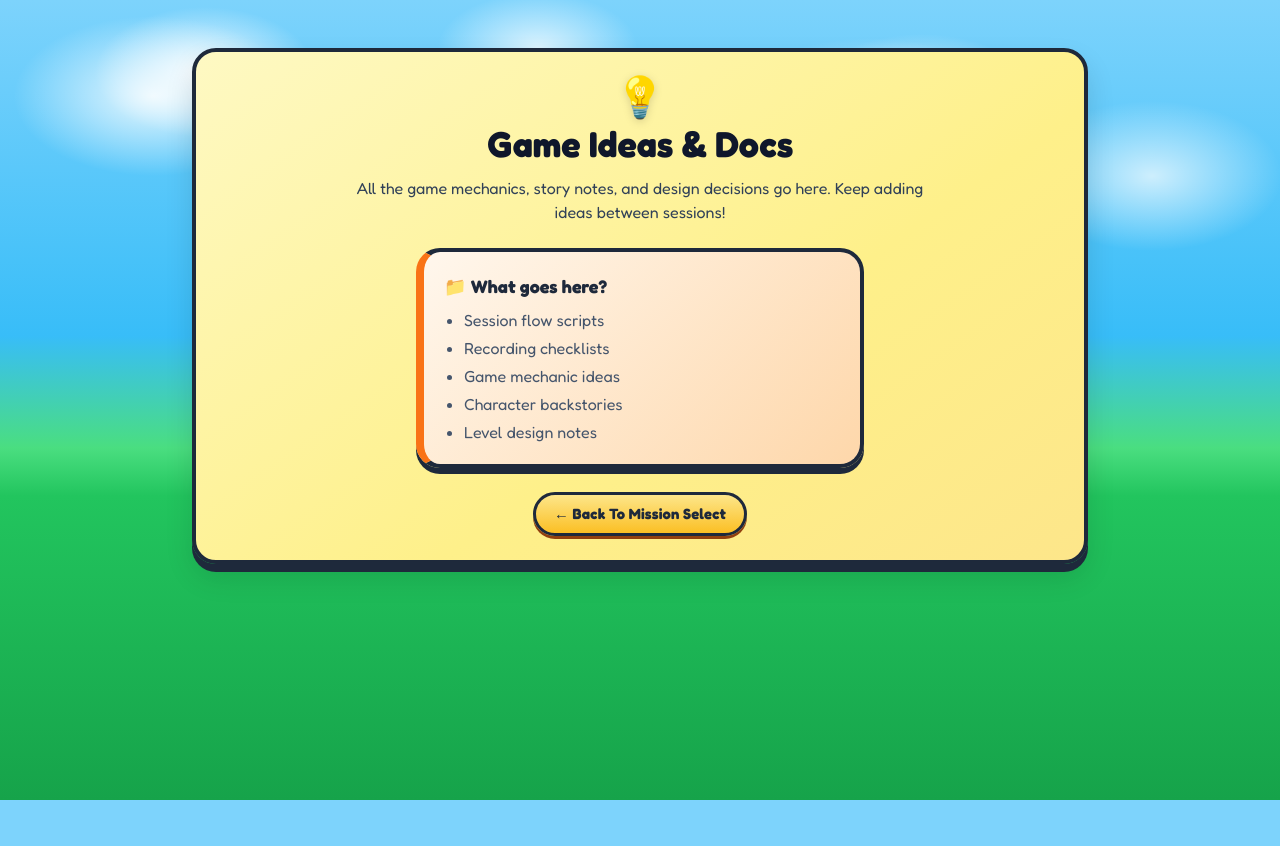
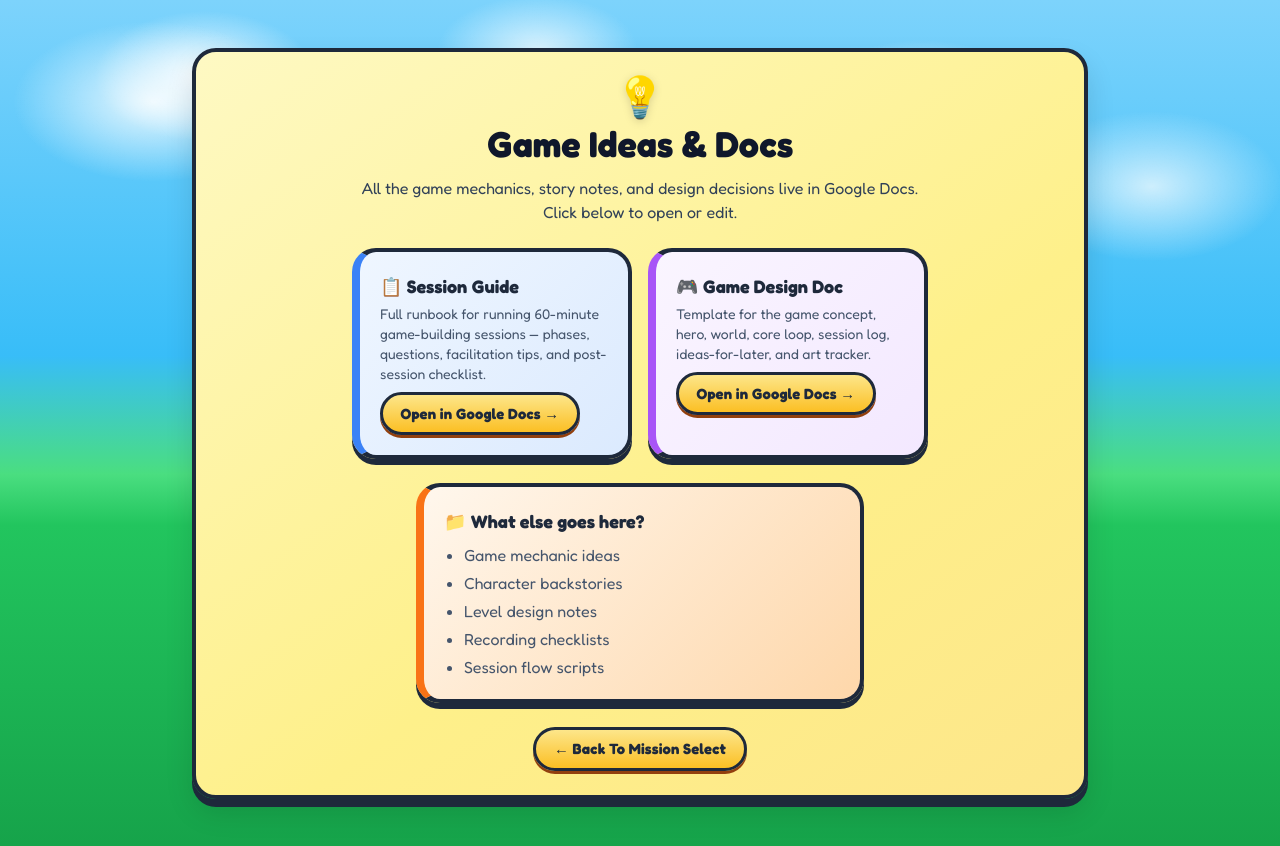
Before and after one commit to LukeLit/WorldOfEli, a Next.js app: page /docs in a window 1280 px wide. Before the commit the page ends 800 px from the top, so only its background shows below. Built offline with nearby package versions, Linux system fonts and the light colour scheme.

Commit message:
add Google Doc links to homepage and /docs page

```diff
--- a/app/docs/page.tsx
+++ b/app/docs/page.tsx
@@ -1,4 +1,9 @@
 import Link from "next/link";
+
+const sessionGuideUrl =
+  "https://docs.google.com/document/d/1DPGnzvgmL6LefsTYJi2S1X6j_LZ69lgpuKsrfohTJX4/edit";
+const gameDesignDocUrl =
+  "https://docs.google.com/document/d/1Q9SwF7OttUEVDRRLXdMo6_P4aRIRuWPin_GvMo7FrVc/edit";
 
 export default function DocsPage() {
   return (
@@ -11,19 +16,55 @@ export default function DocsPage() {
           Game Ideas &amp; Docs
         </h1>
         <p className="mx-auto mt-3 max-w-xl text-slate-700">
-          All the game mechanics, story notes, and design decisions go here.
-          Keep adding ideas between sessions!
+          All the game mechanics, story notes, and design decisions live in
+          Google Docs. Click below to open or edit.
         </p>
 
+        {/* Google Docs */}
+        <div className="mx-auto mt-6 grid max-w-xl gap-4 text-left sm:grid-cols-2">
+          <a
+            href={sessionGuideUrl}
+            target="_blank"
+            rel="noreferrer"
+            className="mission-card card-blue transition-transform hover:scale-[1.02]"
+          >
+            <h2 className="text-lg font-bold">📋 Session Guide</h2>
+            <p className="mt-1 text-sm text-slate-600">
+              Full runbook for running 60-minute game-building sessions — phases,
+              questions, facilitation tips, and post-session checklist.
+            </p>
+            <span className="mission-link mt-2 inline-flex text-sm">
+              Open in Google Docs →
+            </span>
+          </a>
+
+          <a
+            href={gameDesignDocUrl}
+            target="_blank"
+            rel="noreferrer"
+            className="mission-card card-purple transition-transform hover:scale-[1.02]"
+          >
+            <h2 className="text-lg font-bold">🎮 Game Design Doc</h2>
+            <p className="mt-1 text-sm text-slate-600">
+              Template for the game concept, hero, world, core loop, session
+              log, ideas-for-later, and art tracker.
+            </p>
+            <span className="mission-link mt-2 inline-flex text-sm">
+              Open in Google Docs →
+            </span>
+          </a>
+        </div>
+
+        {/* What else goes here */}
         <div className="mx-auto mt-6 max-w-md text-left">
           <div className="mission-card card-orange">
-            <h2 className="text-lg font-bold">📁 What goes here?</h2>
+            <h2 className="text-lg font-bold">📁 What else goes here?</h2>
             <ul className="mt-2 list-disc space-y-1 pl-5 text-slate-600">
-              <li>Session flow scripts</li>
-              <li>Recording checklists</li>
               <li>Game mechanic ideas</li>
               <li>Character backstories</li>
               <li>Level design notes</li>
+              <li>Recording checklists</li>
+              <li>Session flow scripts</li>
             </ul>
           </div>
         </div>
--- a/app/page.tsx
+++ b/app/page.tsx
@@ -9,6 +9,10 @@ const figJamBoardUrl =
 const slackArtChannelUrl = "https://worldofeli.slack.com/archives/C0B842ALLQY";
 const slackInviteUrl =
   "https://join.slack.com/t/worldofeli/shared_invite/zt-3zw5nghjk-oZsfLGslpQ68JtfgNjvSgg";
+const sessionGuideUrl =
+  "https://docs.google.com/document/d/1DPGnzvgmL6LefsTYJi2S1X6j_LZ69lgpuKsrfohTJX4/edit";
+const gameDesignDocUrl =
+  "https://docs.google.com/document/d/1Q9SwF7OttUEVDRRLXdMo6_P4aRIRuWPin_GvMo7FrVc/edit";
 
 function isSafeHref(href: string): boolean {
   return href.startsWith("/") || /^https?:\/\//i.test(href) || href === "#";
@@ -59,6 +63,10 @@ const eliCards = [
     href: "/docs",
     cta: "See Ideas",
     color: "card-orange",
+    links: [
+      { href: sessionGuideUrl, label: "📋 Session Guide" },
+      { href: gameDesignDocUrl, label: "🎮 Design Doc" },
+    ],
     big: false,
   },
   {
```
